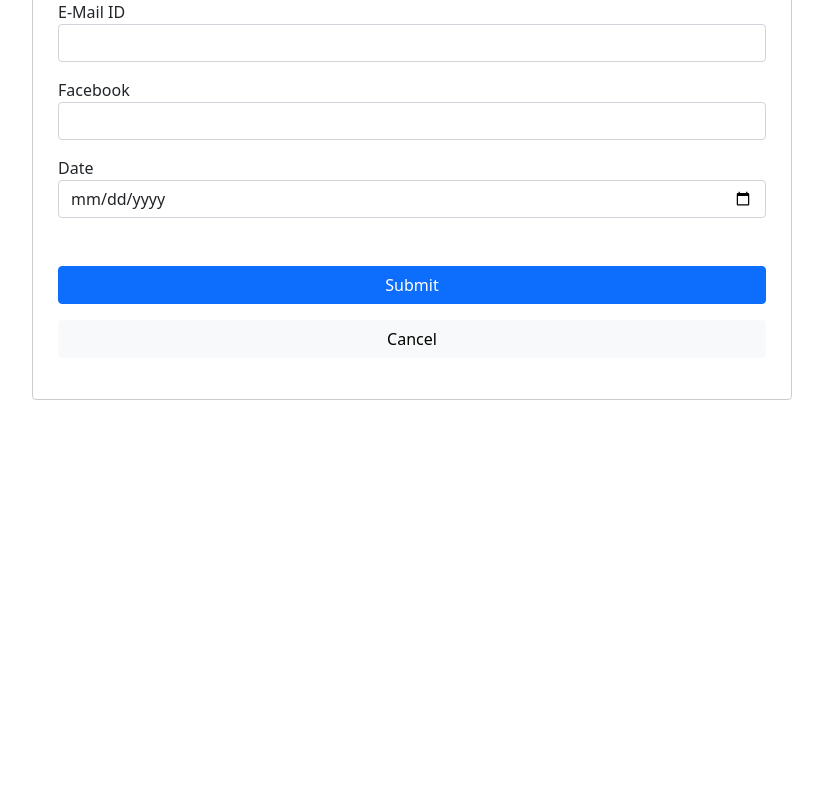
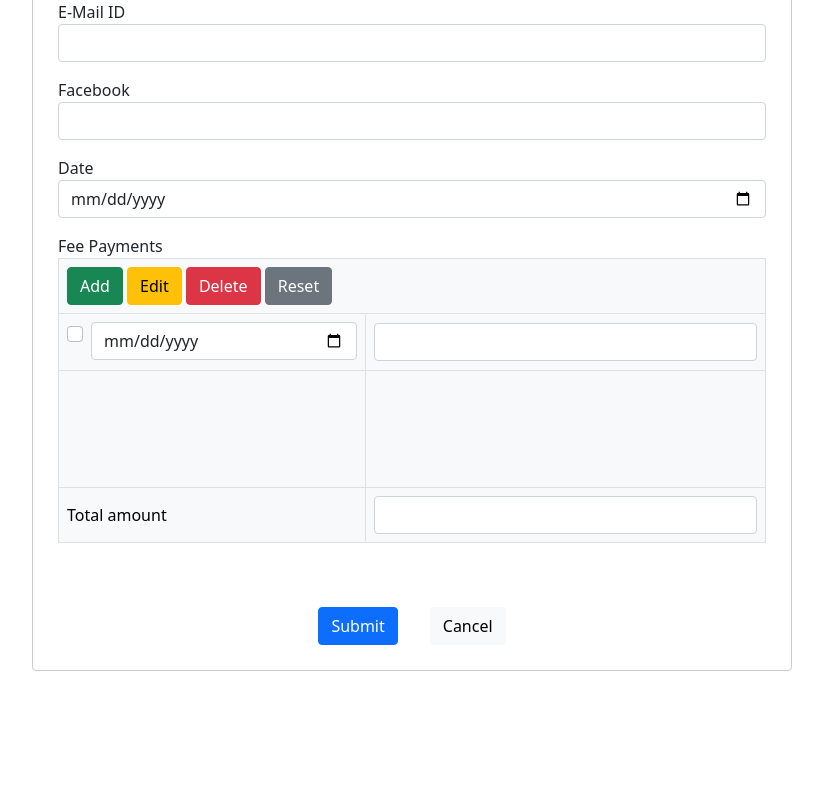
Before and after one commit to pradeepdsmk/institute, a CodeIgniter 4 app: template app/Views/application-form.php in a window 1280 px wide. Shown: the part 1656-2443 px from the top of the page, without its empty margins (228-1051 px from the left). Before the commit the page ends 2056 px from the top, so only its background shows below. Run offline with PHP 8.4 and a stand-in for CodeIgniter, Linux system fonts and the light colour scheme; the template is opened without the code that fills it, so the values that code supplies are empty; some libraries are stand-ins or nearby versions.

Commit message:
application form - include fee payments layout

```diff
--- a/app/Controllers/Applicationform.php
+++ b/app/Controllers/Applicationform.php
@@ -8,4 +8,8 @@ class Applicationform extends BaseController
     {
         return view('application-form');
     }
+
+    public function submit() {
+        return view('application-form');
+    }
 }
--- a/app/Views/application-form.php
+++ b/app/Views/application-form.php
@@ -9,7 +9,7 @@
 
     <div class="container">
         <div class="application-form-wrap row justify-content-center">
-            <form class="form application-form col col-sm-10 col-md-8 my-3">
+            <form class="form application-form col col-sm-10 col-md-8 my-3" method="post" action="/applicationform/submit">
 
                 <div class="photo-container mb-3">
                     <label>Photo</label>
@@ -110,10 +110,56 @@
                     <label>Date</label>
                     <input class="form-control" name="application-date" type="date" />
                 </div>
+                <div class="mb-3">
+                    <label>Fee Payments</label>
+                    <div class="table-responsive">
+                        <table class="table table-light table-bordered align-middle">
+                            <thead>
+                                <tr>
+                                    <td colspan="2">
+                                        <button class="btn btn-success" role="button">Add</button>
+                                        <button class="btn btn-warning" role="button">Edit</button>
+                                        <button class="btn btn-danger" role="button">Delete</button>
+                                        <button class="btn btn-secondary" role="button">Reset</button>
+                                    </td>
+                                </tr>
+                            </thead>
+                            <tbody>
+                                <tr>
+                                    <td>
+                                        <div class="form-check">
+                                            <input class="form-check-input" name="payment-id" value="0" type="checkbox" />
+                                            <input class="form-control" name="payment-date" type="date" />
+                                        </div>
+                                    </td>
+                                    <td>
+                                        <input class="form-control text-end" name="payment-amount" type="text" />
+                                    </td>
+                                </tr>
+                            </tbody>
+                            <tbody class="">
+                                <tr>
+                                    <td><div class="empty-space-row"></div></td>
+                                    <td></td>
+                                </tr>
+                            </tbody>
+                            <tbody>
+                                <tr>
+                                    <td>
+                                        Total amount
+                                    </td>
+                                    <td>
+                                        <input class="form-control text-end" name="payment-total" type="text" />
+                                    </td>
+                                </tr>
+                            </tbody>
+                        </table>
+                    </div>
+                </div>
 
-                <div class="d-grid mt-5 mb-3">
-                    <button class="btn btn-primary mb-3" type="submit">Submit</button>
-                    <button class="btn btn-light" type="submit">Cancel</button>
+                <div class="d-flex justify-content-center mt-5">
+                    <button class="btn btn-primary mx-3" type="submit">Submit</button>
+                    <button class="btn btn-light mx-3" type="submit">Cancel</button>
                 </div>
 
             </form>
--- a/app/Views/default-layout.php
+++ b/app/Views/default-layout.php
@@ -66,6 +66,7 @@
 
     <?= $this->renderSection('content') ?>
 
+    <footer></footer>
     <!-- JavaScript Bundle with Popper -->
     <script src="/bootstrap.bundle.min.js" integrity="sha384-JEW9xMcG8R+pH31jmWH6WWP0WintQrMb4s7ZOdauHnUtxwoG2vI5DkLtS3qm9Ekf" crossorigin="anonymous"></script>
 
--- a/public/styles.css
+++ b/public/styles.css
@@ -87,3 +87,11 @@ nav a:hover {
     right: 0;
     top: 0;
 }
+
+.empty-space-row {
+    height: 100px;
+}
+
+footer {
+    min-height: 100px;
+}
```
Also changed, not shown: app/Controllers/Students.php (added, +17 -0 lines), app/Database/Seeds/db.sql (+34 -0 lines), app/Views/students/students-list.php (added, +31 -0 lines).
